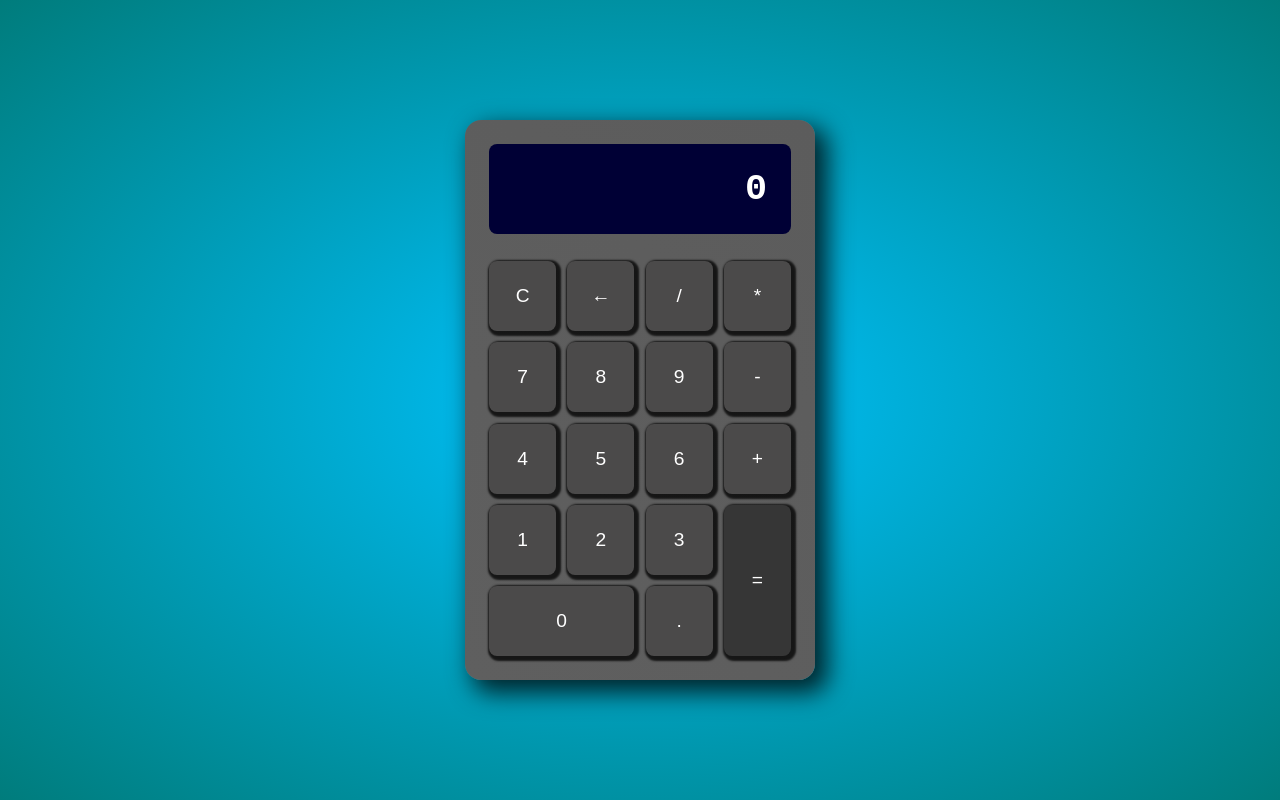
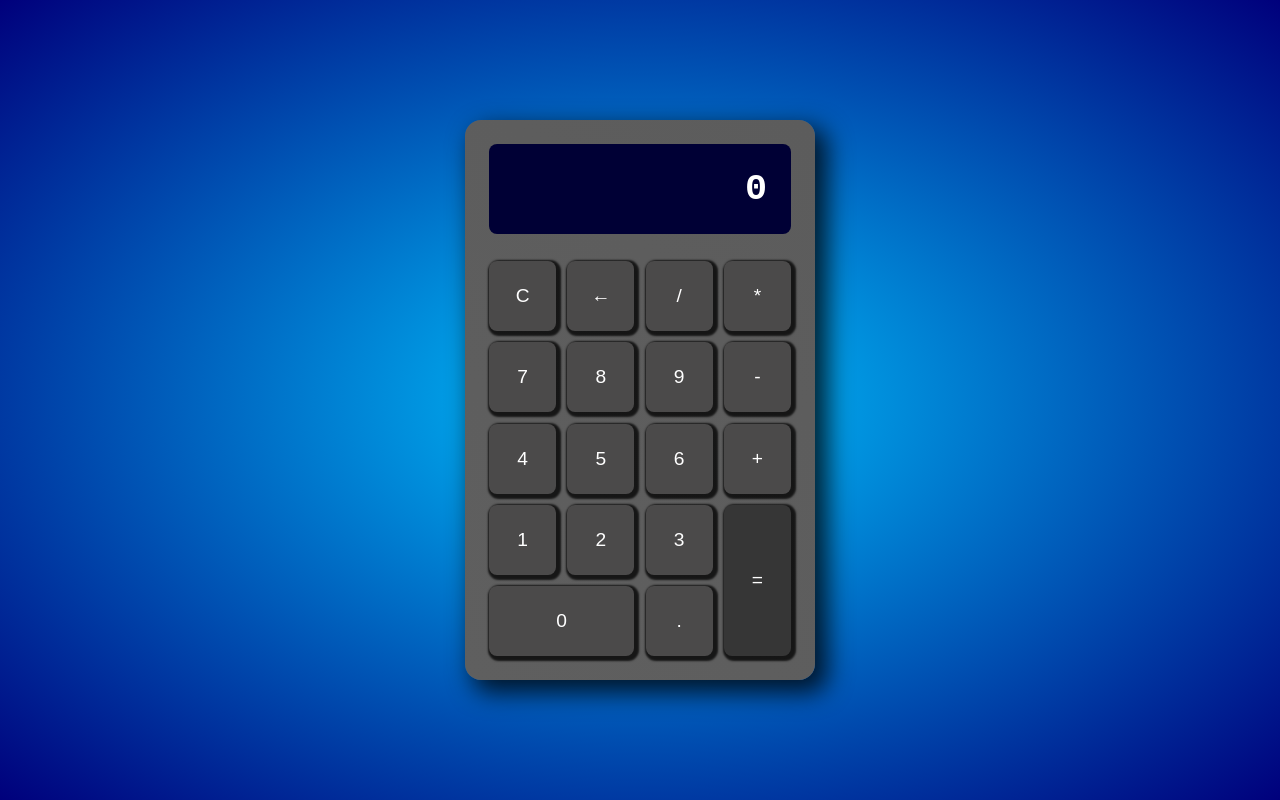
Before and after one commit to Fcortesh1987/Calculadora, a plain HTML site: page index.html in a window 1280 px wide. Drawn offline with Linux system fonts and the light colour scheme.

Commit message:
Update main.css

```diff
--- a/CSS/main.css
+++ b/CSS/main.css
@@ -7,7 +7,7 @@
 
 body {
     min-height: 100vh;
-    background: radial-gradient(rgb(0, 195, 255), rgb(0, 124, 124));
+    background: radial-gradient(rgb(0, 195, 255), rgb(0, 0, 124));
     background-repeat: no-repeat;
     background-attachment: fixed;
     height: 100%;
```
